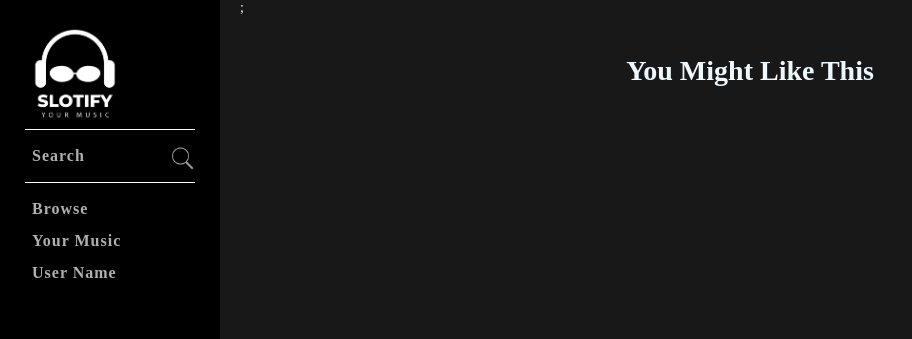
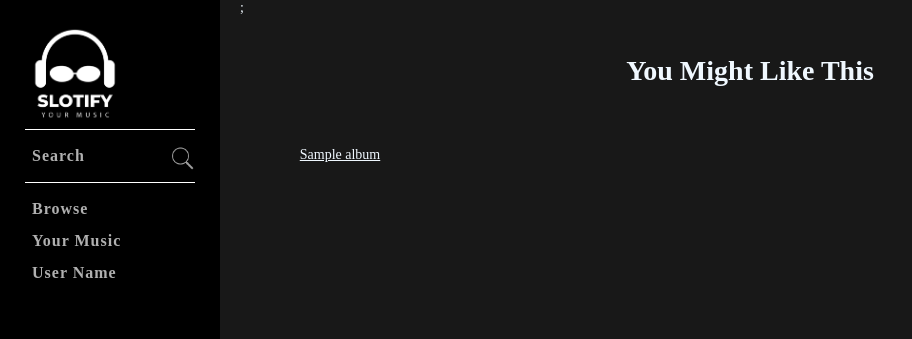
Before and after one commit to Ebtesham-21/slotify, a PHP site: page / in a window 1280 px wide. Shown: the top 339 px of the page, without its empty margins (0-912 px from the left). Run offline with PHP 8.4, Linux system fonts and the light colour scheme; the visitor is signed in with stand-in values (Sample User, id 1); tables that the repository leaves empty or names only in its code hold one stand-in row (values such as "Sample post"); data that the repository does not hold is empty; some web fonts are replaced.

Commit message:
done for now

```diff
--- a/assets/css/style.css
+++ b/assets/css/style.css
@@ -217,3 +217,23 @@ body {
     padding: 20px;
     text-align: center;
 }
+
+.gridViewItem {
+    display: inline-block;
+    margin-right: 20px;
+    width: 29%;
+    max-width: 200px;
+    min-width: 150px;
+}
+
+.gridViewItem img {
+    width: 100%;
+}
+
+.gridViewInfo {
+    font-weight: 300;
+    text-align: center;
+    padding: 5px 0;
+    text-overflow: hidden;
+    white-space: nowrap;
+}
--- a/index.php
+++ b/index.php
@@ -6,7 +6,14 @@
     $albumQuery = mysqli_query($con, "SELECT * FROM albums ORDER BY RAND() LIMIT 10");
     while($row = mysqli_fetch_array($albumQuery)){
         echo "<div class='gridViewItem' >
-        <img src='" . $row['artworkPath'] ."'
+        <a href='album.php?id=".$row['id']."'>
+        <img src='" . $row['artworkPath'] ."'>
+        <div class='gridViewInfo'>"
+            .$row['title'].
+        "
+
+        </div>
+        </a>
         </div>
         ";
     }
```
